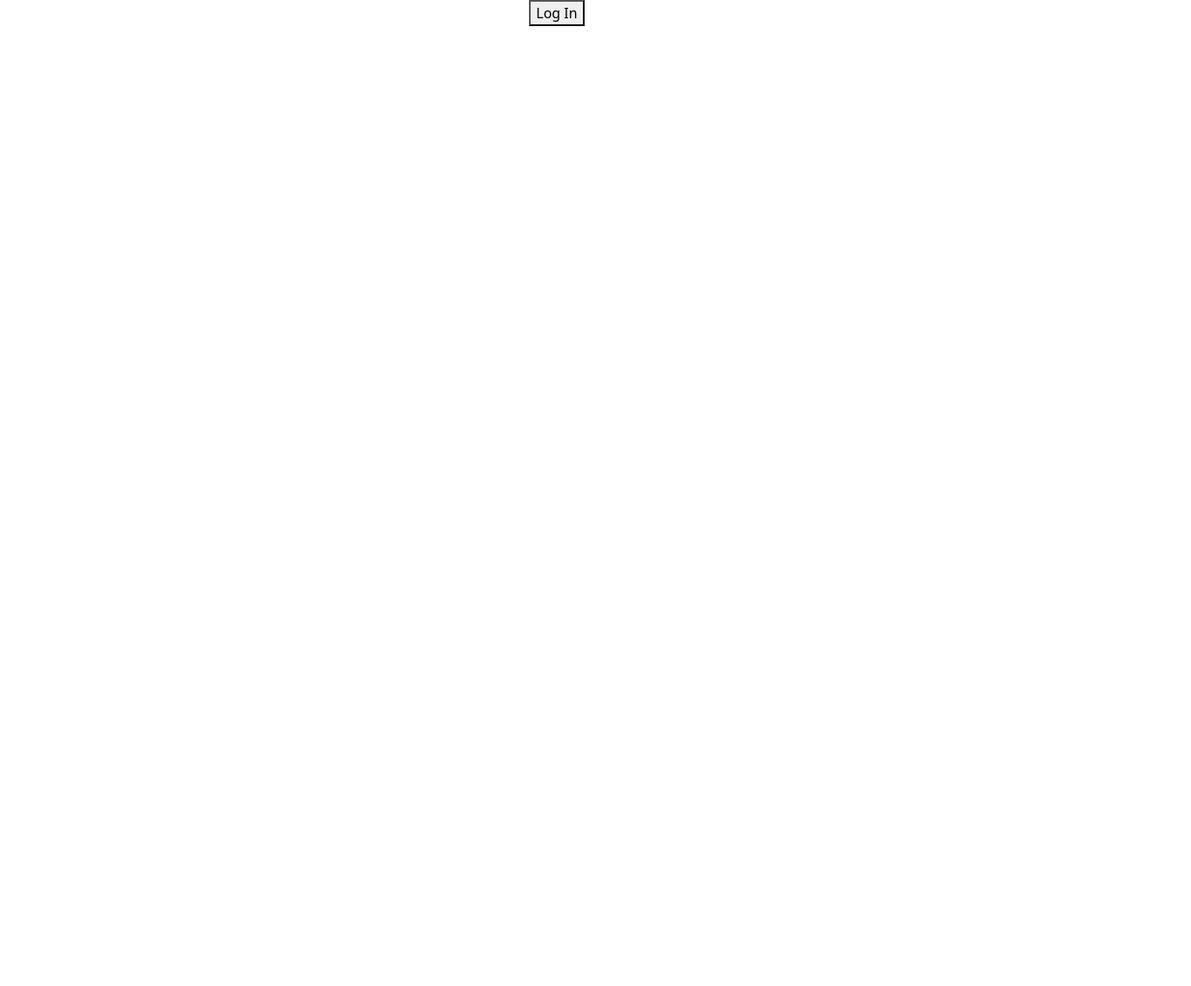
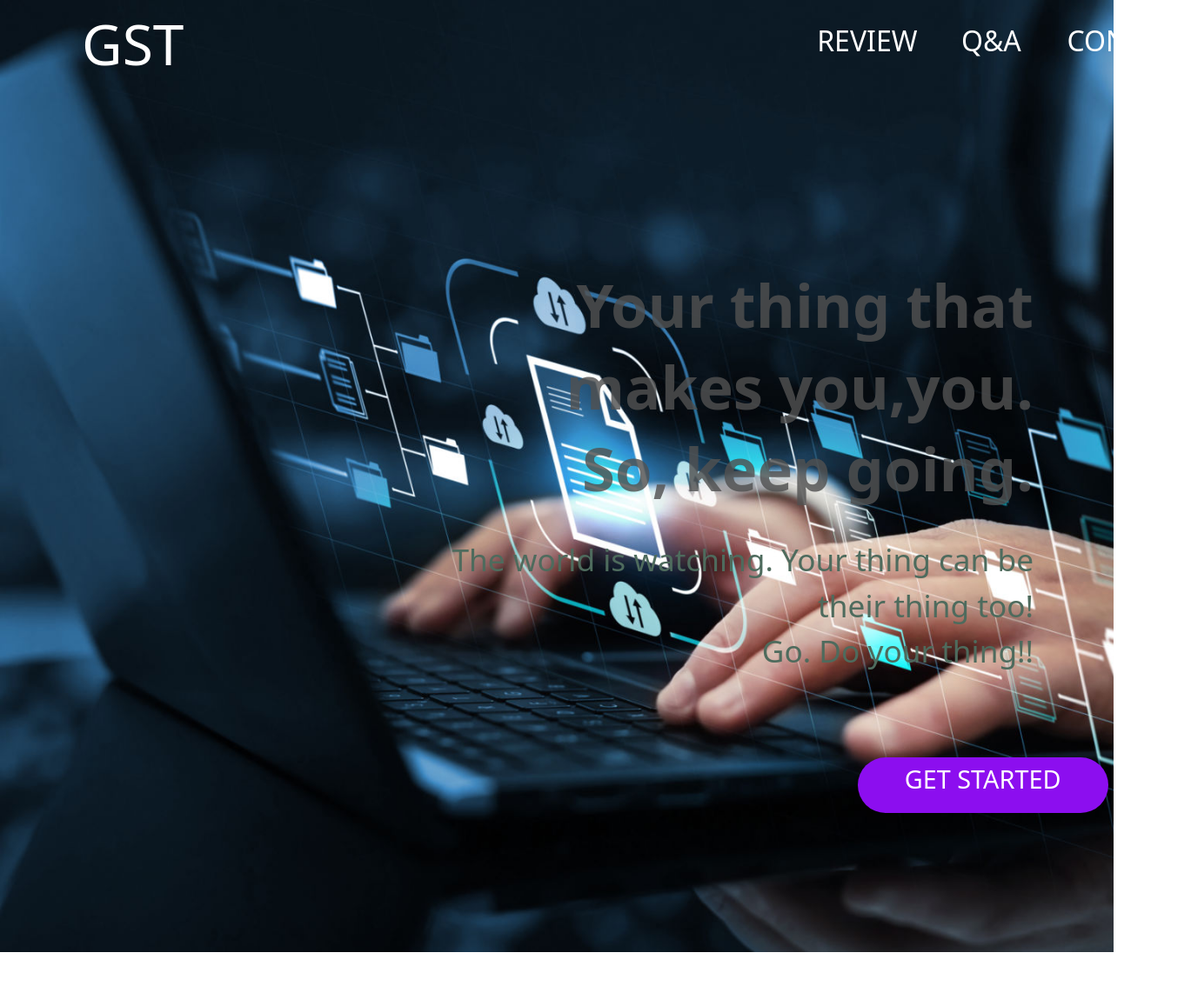
Before and after one commit to AbhishekMhamane/Frontend-Cloud-Based-Secure-File-Sharing-System, a React (Create React App) app: page / in a window 1280 px wide. Shown: the top 1134 px of the page at 87% size, 1369 px wide, since content can reach past the window. Before the commit the page ends 800 px from the top, so only its background shows below. Built offline with nearby package versions, Linux system fonts and the light colour scheme.

Commit message:
home page added

```diff
--- a/src/App.js
+++ b/src/App.js
@@ -23,6 +23,7 @@ import Demo from './demo.js';
 
 import { useAuth0 } from "@auth0/auth0-react";
 import AppMain from './AppMain';
+import Homepage from './Components/Home/Homepage';
 
 function App() {
 
@@ -47,7 +48,7 @@ function App() {
     ) : (<BrowserRouter>
       <div className='App'>
         <Routes>
-          <Route exact path="/" element={<AppMain />} />
+          <Route exact path="/" element={<Homepage/>} />
           {/* <Route exact path="/*" element={ <Navigate to="/" /> } /> */}
         </Routes>
       </div>
--- /dev/null
+++ b/src/Components/Home/Header/Header.js
@@ -0,0 +1,36 @@
+import React from 'react'
+import {Link} from 'react-router-dom';
+import { Navbar,Nav,NavDropdown,Button } from 'react-bootstrap'
+import classes from "./Header.module.css";
+
+function Header() {
+    return (
+
+
+<div>
+
+<Navbar  expand="lg">
+  <Navbar.Brand><Link to='/home' style={{ textDecoration: 'none' }}><h2 className={classes.heading}>GST</h2></Link></Navbar.Brand>
+  <Navbar.Toggle aria-controls="navbarScroll" />
+  <Navbar.Collapse id="navbarScroll">
+      <div className={classes.div}>
+    <Nav
+      className="mr-auto my-2 my-lg-0"
+      navbarScroll
+    >
+      <Nav.Link href="#action1"><Link to='/review' style={{textDecoration:'none'}}><p className={classes.head1}>REVIEW</p></Link></Nav.Link>
+      <Nav.Link href="#action2"><Link to='/FAQ' style={{textDecoration:'none'}}><p className={classes.head2}>Q&A</p></Link></Nav.Link>
+      <Nav.Link href="#action3"><Link to='/contact' style={{textDecoration:'none'}}><p className={classes.head2}>CONTACT</p></Link></Nav.Link>
+    </Nav>
+    </div>
+
+  </Navbar.Collapse>
+</Navbar>
+
+</div>
+
+
+    )
+}
+
+export default Header
--- /dev/null
+++ b/src/Components/Home/Header/Header.module.css
@@ -0,0 +1,42 @@
+.heading
+{
+    margin-left: 70%;
+    color: #FFFFFF;
+    font-size: 4rem;
+}
+
+.head1
+{
+    color: #FFFFFF;
+    font-size: 2rem;
+
+}
+.head2
+{
+    color: #FFFFFF;
+    font-size: 2rem;
+    margin-left: 50%;
+
+}
+
+.div
+{
+ margin-left: 70%;
+}
+
+@media (max-width: 991.98px) {
+
+.div
+{
+ margin-left: 0%;
+}
+
+.head2
+{
+    color: #FFFFFF;
+    font-size: 2rem;
+    margin-left: 0%;
+
+ }
+
+}
--- /dev/null
+++ b/src/Components/Home/Homepage.js
@@ -0,0 +1,55 @@
+import React from 'react'
+import classes from "./Homepage.module.css";
+import Header from './Header/Header';
+
+import {Link} from 'react-router-dom';
+import { Button, Card, Col, Container, Image, Row } from 'react-bootstrap';
+
+import { useAuth0 } from "@auth0/auth0-react";
+
+
+function Homepage() {
+
+  const { loginWithRedirect } = useAuth0();
+  const { user, isAuthenticated, isLoading } = useAuth0();
+
+    return (
+        <div >
+
+         <Container fluid style={{paddingBottom:"50px"}}>
+         <Row>
+               <div  className={classes.con}>
+               <Header/>
+
+               <Row style={{paddingLeft:'5rem',paddingRight:'5rem'}}>
+              <Col xl={4} lg={4} >
+
+                  </Col>
+
+
+                  <Col xl={8} lg={8}  >
+               <p className={classes.mainhead}>Your thing that makes you,you.<br/>So, keep going.</p>
+
+                      <p className={classes.mainhead2}>The world is watching. Your thing can be their thing too!<br/>Go. Do your thing!!</p>
+
+
+                      <button
+                       onClick={() => loginWithRedirect()}
+                      style={{ outline:'none' }} class="btn btn-primary" className={classes.getbtn}><p style={{color:"#FFFFFF",fontSize:"1.8rem",outline:'none'}}>GET STARTED</p></button>
+
+
+                  </Col>
+
+               </Row>
+                </div>
+
+            </Row>
+
+        </Container>
+
+
+        </div>
+    )
+}
+
+export default Homepage
--- /dev/null
+++ b/src/Components/Home/Homepage.module.css
@@ -0,0 +1,220 @@
+/* padding-left: 1rem;
+padding-right: 1rem; */
+.con
+{
+
+    width:100%;
+    height:100%;
+    background-image:url("./1.jpg");
+    background-position: absolute;
+    background-repeat: no-repeat;
+    background-size: cover;
+    padding-bottom: 10rem;
+}
+
+
+.image{
+    width:100%;
+    position: absolute;
+    object-fit: cover;
+    z-index: -1;
+
+  }
+
+
+.mainhead
+{
+
+    color:#515151D1;
+    font-size: 4.3rem;
+    font-weight: bold;
+    padding-top: 12rem;
+    text-align: right;
+    line-height: normal;
+}
+
+.mainhead2
+{
+
+    color:#4E6B5D;
+    font-size: 2.2rem;
+    margin-top: 2rem;
+    text-align: right;
+}
+
+.getbtn
+{
+
+    outline:none;
+    width:18rem;
+    height:4rem;
+    border-radius: 35px;
+    background-color: #8C0EEF;
+    border: none;
+    text-align: center;
+    margin-left: 72%;
+    margin-top: 5rem;
+
+
+}
+
+/* row */
+.row2
+{
+ margin-top: 15%;
+ padding-bottom: 15%;
+}
+.square
+{
+    font-size: 6rem;
+    font-weight: bold;
+}
+
+.squaretext
+{
+    font-size: 2rem;
+    font-weight: bold;
+}
+
+/*row3*/
+
+.r3sub
+{
+    color: #515151;
+    font-size: 2rem;
+    text-align: center;
+
+
+}
+
+/* row4 */
+
+.row
+{
+    padding-left: 1rem;
+    padding-right: 1rem;
+}
+
+.img1
+{
+    text-align: right;
+    margin-right: -1rem;
+}
+
+.img2
+{
+
+    text-align: left;
+    margin-left: -1rem;
+}
+
+.r4sub
+{
+
+    margin-top: 15%;
+    margin-left: 5%;
+    font-size: 3.5rem;
+font-style: normal;
+font-weight: bold;
+text-align: center;
+text-align: left;
+
+}
+
+.r4par
+{
+    color: #515151;
+    font-size: 2rem;
+    text-align: left;
+    margin-left: 5%;
+}
+
+/* row5 */
+
+.r5head
+{
+
+  font-size: 4.5rem;
+  font-weight: bold;
+  padding-left: 2%;
+  text-align: left;
+}
+
+.teamimg
+{
+
+    padding-left: 2rem;
+    padding-right: 2rem;
+
+
+}
+
+.colimg{
+
+    padding-top: 3rem;
+    padding-bottom: 3rem;
+}
+
+
+
+@media (max-width: 991.98px) {
+
+
+.mainhead
+{
+    text-align: center;
+}
+
+
+.mainhead2
+{
+
+  text-align: center;
+}
+
+.getbtn
+{
+    margin-left:6%;
+}
+
+/* //row4 */
+.row{
+    padding-top: 5rem;
+}
+.r4sub
+{
+    margin-left: 0%;
+    margin-top: 0%;
+
+
+
+}
+
+.r4par
+{
+
+    margin-left: 0%;
+}
+
+.img1
+{
+
+    text-align: center;
+    margin-right: 0%;
+
+}
+
+.img2
+{
+    text-align: center;
+    margin-left: 0%;
+}
+
+}
+
+
+@media (max-width: 768px) {
+
+
+
+}
```
Also changed, not shown: src/Components/Home/1.jpg (added), src/Components/Home/2.jpg (added).
